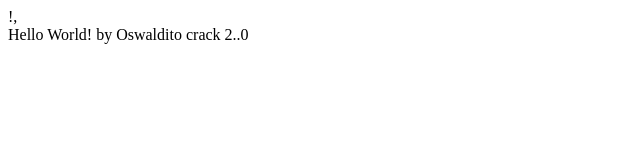
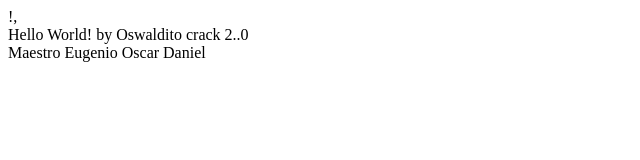
Before and after one commit to MaestroEugenio/prueba1, a plain HTML site: page index.html in a window 1280 px wide. Shown: the whole page, without its empty margins (0-640 px from the left). Drawn offline with Linux system fonts and the light colour scheme.

Commit message:
change name

```diff
--- a/index.html
+++ b/index.html
@@ -7,5 +7,6 @@
 </head>
 <body>
     <div>Hello World! by Oswaldito crack 2..0</div>
+    <div>Maestro Eugenio Oscar Daniel</div>
 </body>
 </html>
```
